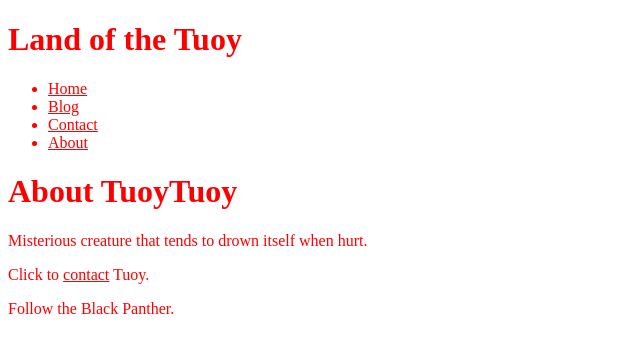
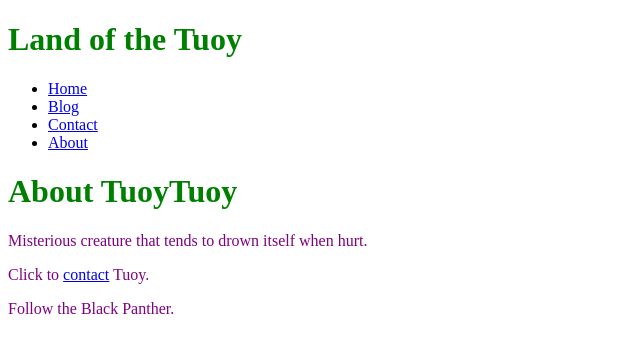
Before and after one commit to selimyan/gatsby-blog, a Gatsby site: page /about in a window 1280 px wide. Shown: the whole page, without its empty margins (0-640 px from the left). Built offline with nearby package versions, Linux system fonts and the light colour scheme; Gatsby itself is replaced by a stand-in of ours.

Commit message:
add Sass support and styling

```diff
--- a/gatsby-config.js
+++ b/gatsby-config.js
@@ -6,5 +6,7 @@
 
 module.exports = {
   /* Your site config here */
-  plugins: [],
+  plugins: [
+    'gatsby-plugin-sass'
+  ],
 }
--- a/package.json
+++ b/package.json
@@ -15,6 +15,8 @@
   },
   "dependencies": {
     "gatsby": "^4.17.0",
+    "gatsby-plugin-sass": "^5.17.0",
+    "node-sass": "^7.0.1",
     "react": "^18.1.0",
     "react-dom": "^18.1.0"
   },
--- a/src/components/layout.js
+++ b/src/components/layout.js
@@ -2,7 +2,7 @@ import React from 'react'
 
 import Header from '../components/header'
 import Footer from '../components/footer'
-import '../styles/index.css'
+import '../styles/index.scss'
 
 const Layout = (props) => {
   return (
--- /dev/null
+++ b/src/styles/index.scss
@@ -0,0 +1,9 @@
+$color: green;
+
+h1 {
+  color: $color;
+}
+
+p {
+  color: purple;
+}
```
Also changed, not shown: src/styles/index.css (deleted), 1 other file.
